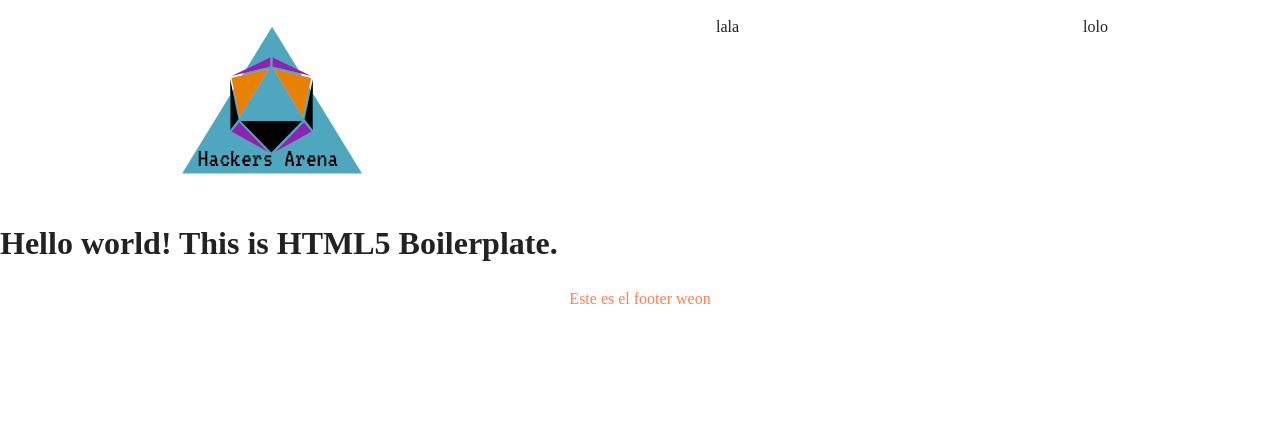
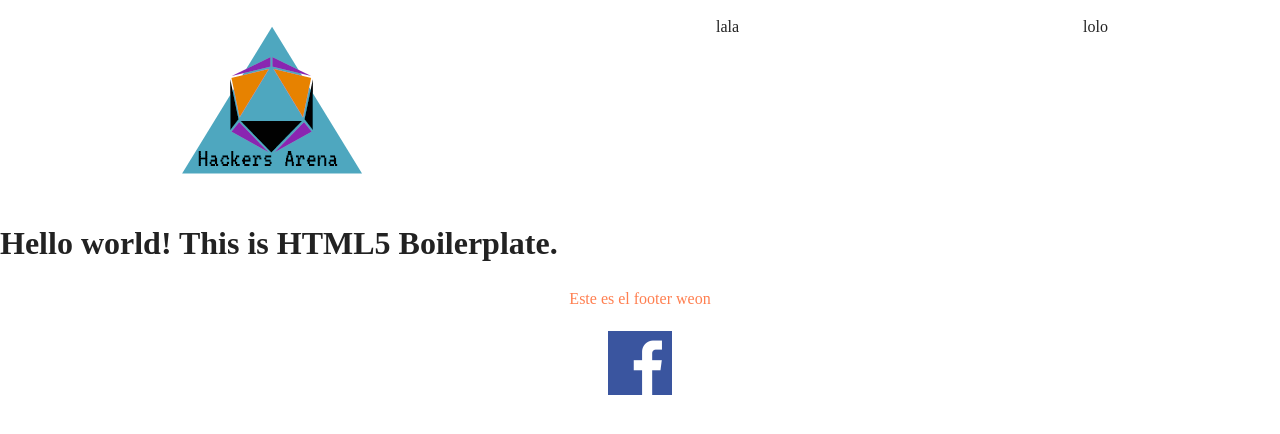
Before and after one commit to MatchaFierce/hackersArena, a plain HTML site: page index.html in a window 1280 px wide. Drawn offline with Linux system fonts and the light colour scheme.

Commit message:
Added FB icon

```diff
--- a/index.html
+++ b/index.html
@@ -32,7 +32,7 @@
   </div>
   <div class="footer">
     <p>Este es el footer weon</p>
-    <img id="facebook-icon" src="fb_icon.png" alt="">
+    <img id="facebook-icon" src="./img/fb_icon.png" alt="">
   </div>
   <script src="js/vendor/modernizr-3.6.0.min.js"></script>
   <script src="js/plugins.js"></script>
--- a/scss/main.scss
+++ b/scss/main.scss
@@ -140,7 +140,10 @@ textarea {
 
 
 
-
+#facebook-icon {
+  margin: 5px;
+  width: 5%;
+}
 
 /* ==========================================================================
    Helper classes
```
Also changed, not shown: css/main.css, 1 other file.
